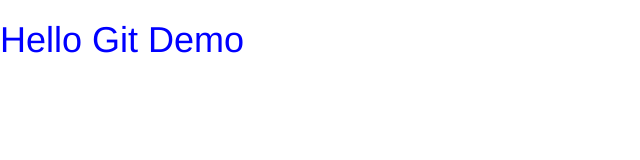
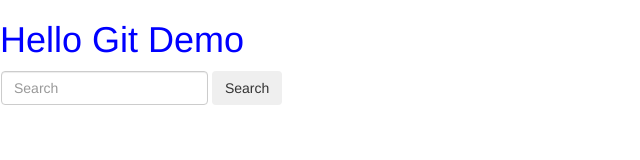
Before and after one commit to mnevarez01/GithubDemo, a plain HTML site: page index.html in a window 1280 px wide. Shown: the whole page, without its empty margins (0-640 px from the left). Drawn offline with nearby package versions, Linux system fonts and the light colour scheme.

Commit message:
added navbar

```diff
--- a/index.html
+++ b/index.html
@@ -1,14 +1,24 @@
 <!DOCTYPE html>
 <html lang="en">
+
 <head>
-    <meta charset="UTF-8">
-    <meta name="viewport" content="width=device-width, initial-scale=1.0">
-    <link rel="stylesheet" href="https://maxcdn.bootstrapcdn.com/bootstrap/3.3.7/css/bootstrap.min.css" integrity="sha384-BVYiiSIFeK1dGmJRAkycuHAHRg32OmUcww7on3RYdg4Va+PmSTsz/K68vbdEjh4u" crossorigin="anonymous">
-   <link rel="stylesheet" href="assets/css/styles.css">
-    <title>Git Demo</title>
+  <meta charset="UTF-8">
+  <meta name="viewport" content="width=device-width, initial-scale=1.0">
+  <link rel="stylesheet" href="https://maxcdn.bootstrapcdn.com/bootstrap/3.3.7/css/bootstrap.min.css"
+    integrity="sha384-BVYiiSIFeK1dGmJRAkycuHAHRg32OmUcww7on3RYdg4Va+PmSTsz/K68vbdEjh4u" crossorigin="anonymous">
+  <link rel="stylesheet" href="assets/css/styles.css">
+  <title>Git Demo</title>
 </head>
+
 <body>
-    <h1>Hello Git Demo</h1>
+  <h1>Hello Git Demo</h1>
+  <nav class="navbar navbar-light bg-light">
+    <form class="form-inline">
+      <input class="form-control mr-sm-2" type="search" placeholder="Search" aria-label="Search">
+      <button class="btn btn-outline-success my-2 my-sm-0" type="submit">Search</button>
+    </form>
+  </nav>
 
 </body>
+
 </html>
```
